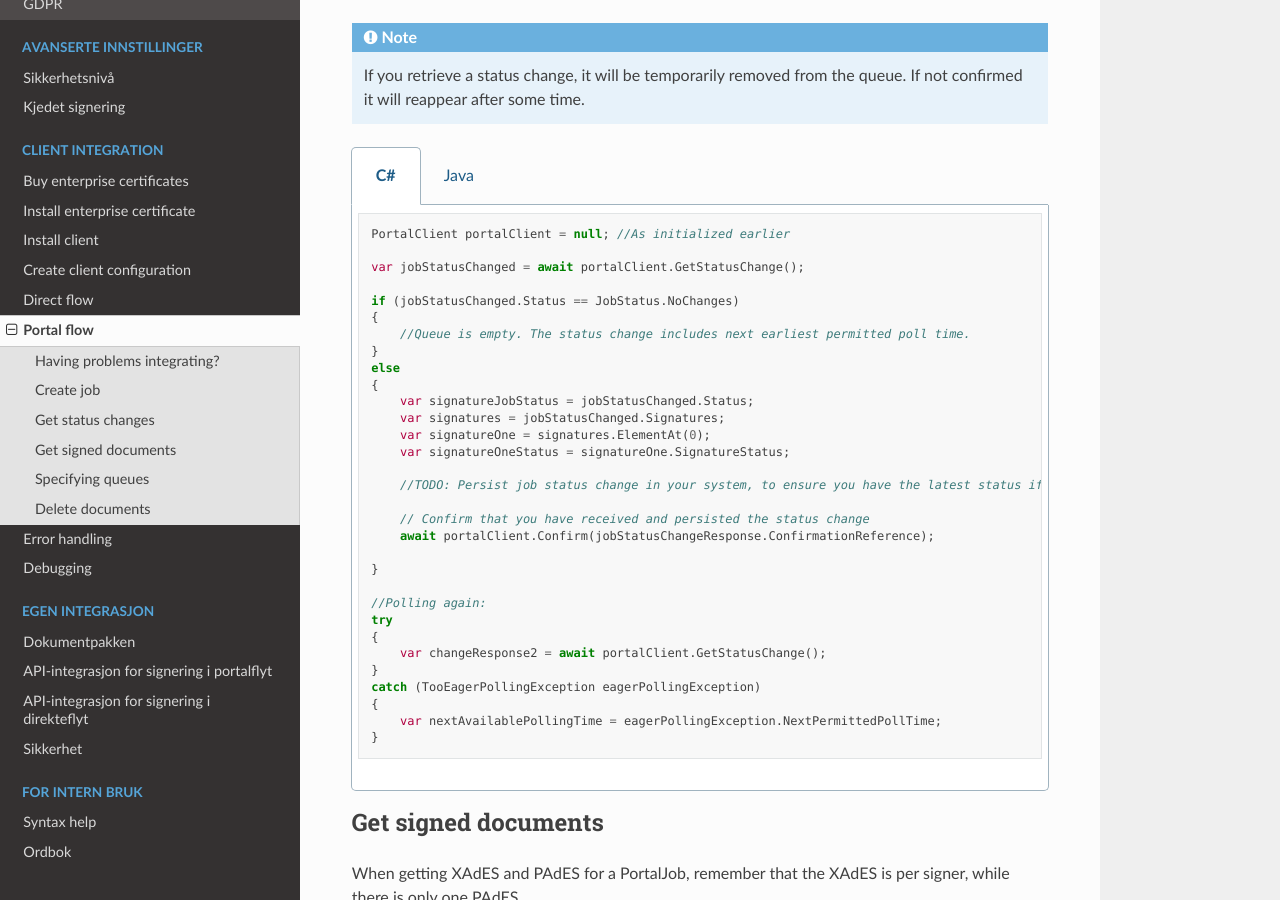
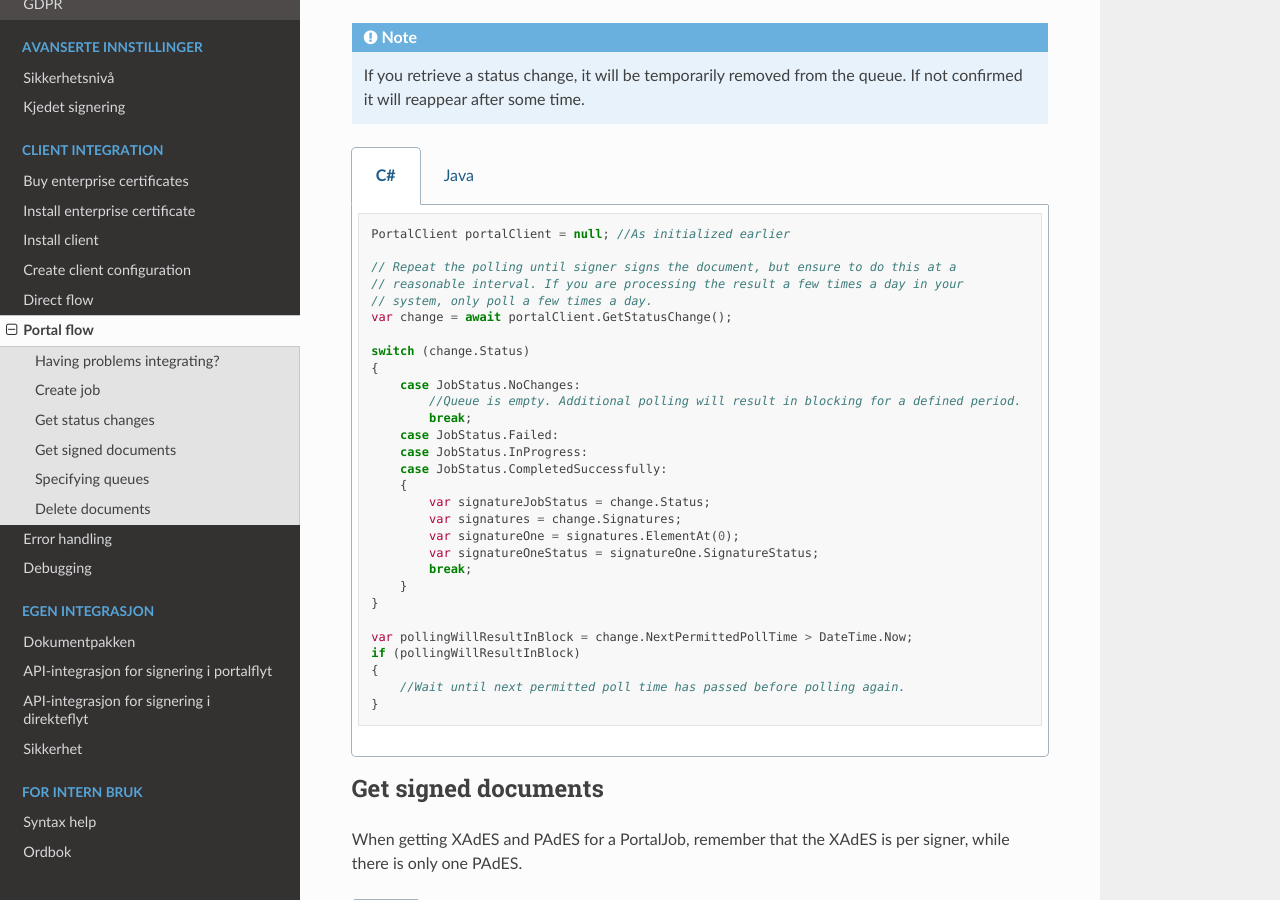
Before and after one commit to ramonarellano/signering-docs, a Sphinx documentation site: the page built from source/portal-flow.rst, in a window 1280 px wide and 900 px high, scrolled down 1999 px. Built offline with Sphinx 7.4.7 and the Read the Docs theme 2.0.0, drawn with Linux system fonts in a browser that asks for light colours.

Commit message:
Legger til bedre eksempel for portal-polling

```diff
--- a/source/portal-flow.rst
+++ b/source/portal-flow.rst
@@ -117,35 +117,34 @@
 
         PortalClient portalClient = null; //As initialized earlier
 
-        var jobStatusChanged = await portalClient.GetStatusChange();
+        // Repeat the polling until signer signs the document, but ensure to do this at a
+        // reasonable interval. If you are processing the result a few times a day in your
+        // system, only poll a few times a day.
+        var change = await portalClient.GetStatusChange();
 
-        if (jobStatusChanged.Status == JobStatus.NoChanges)
+        switch (change.Status)
         {
-            //Queue is empty. The status change includes next earliest permitted poll time.
-        }
-        else
-        {
-            var signatureJobStatus = jobStatusChanged.Status;
-            var signatures = jobStatusChanged.Signatures;
-            var signatureOne = signatures.ElementAt(0);
-            var signatureOneStatus = signatureOne.SignatureStatus;
-
-            //TODO: Persist job status change in your system, to ensure you have the latest status if anything crashes beyond this point.
-
-            // Confirm that you have received and persisted the status change
-            await portalClient.Confirm(jobStatusChangeResponse.ConfirmationReference);
-
+            case JobStatus.NoChanges:
+                //Queue is empty. Additional polling will result in blocking for a defined period.
+                break;
+            case JobStatus.Failed:
+            case JobStatus.InProgress:
+            case JobStatus.CompletedSuccessfully:
+            {
+                var signatureJobStatus = change.Status;
+                var signatures = change.Signatures;
+                var signatureOne = signatures.ElementAt(0);
+                var signatureOneStatus = signatureOne.SignatureStatus;
+                break;
+            }
         }
 
-        //Polling again:
-        try
+        var pollingWillResultInBlock = change.NextPermittedPollTime > DateTime.Now;
+        if (pollingWillResultInBlock)
         {
-            var changeResponse2 = await portalClient.GetStatusChange();
+            //Wait until next permitted poll time has passed before polling again.
         }
-        catch (TooEagerPollingException eagerPollingException)
-        {
-            var nextAvailablePollingTime = eagerPollingException.NextPermittedPollTime;
-        }
+
 
     ..  code-tab:: java
 
```
